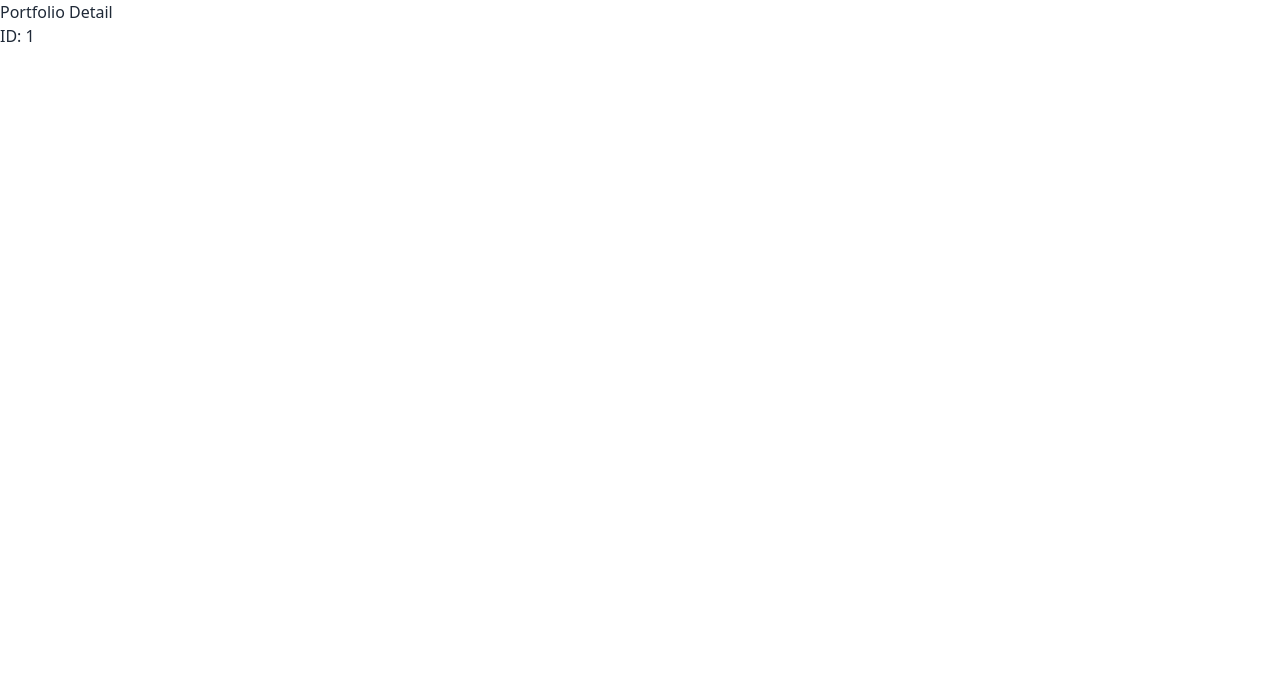
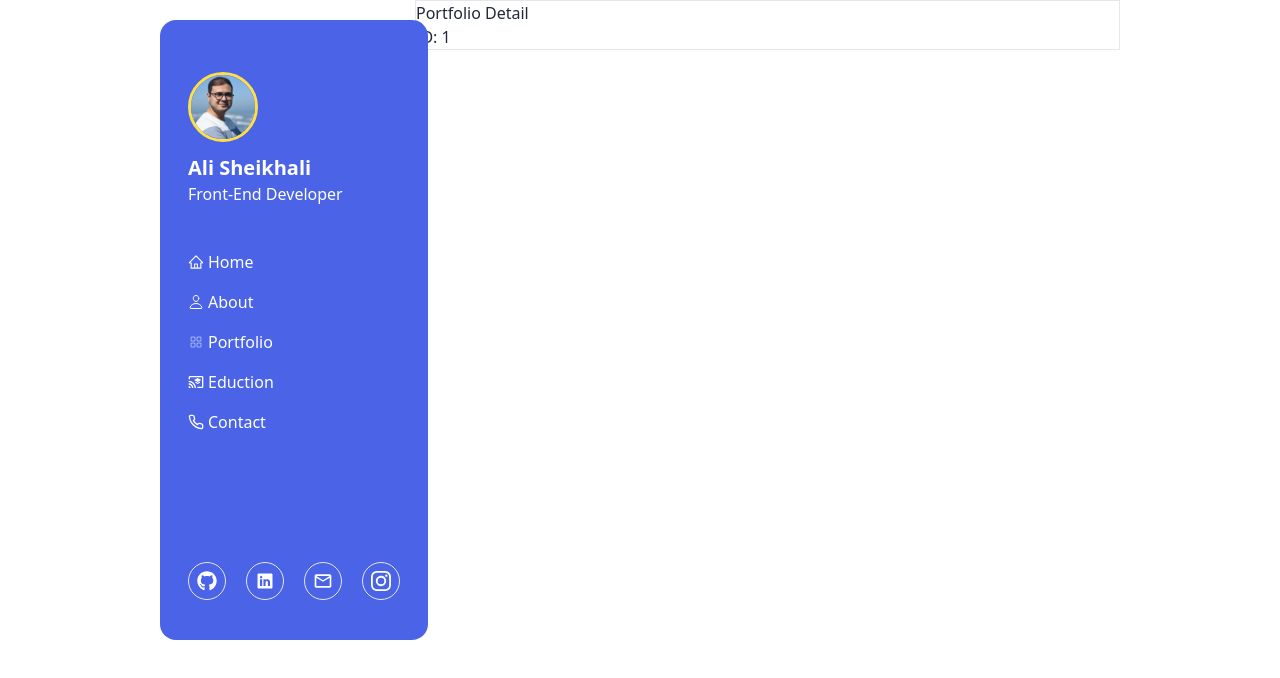
Before and after one commit to ali-sheikhali/portfolio, a React (Create React App) app: page /portfolio/1 in a window 1280 px wide. Shown: the top 678 px of the page. Built offline with nearby package versions, Linux system fonts and the light colour scheme.

Commit message:
add portfolio detail

```diff
--- a/src/App.js
+++ b/src/App.js
@@ -7,7 +7,7 @@ function App() {
     <div>
       <Router>
         <Routes>
-          <Route  path="/" Component={Home} />
+          <Route path="/" Component={Home} />
           <Route path="/portfolio/:id" Component={PortfolioDetail} />
         </Routes>
       </Router>
--- a/src/components/Portfolio.js
+++ b/src/components/Portfolio.js
@@ -4,6 +4,7 @@ import tmdb from "../media/tmdblogo.png";
 import learning from "../media/learning.png";
 import weather from "../media/weather.png";
 import shop from "../media/shop.png";
+
 function Portfolio({ portfolioRef }) {
   const portfolioItems = [
     { id: 1, name: "TMDB movie Website", image: tmdb },
--- a/src/components/PortfolioDetail.js
+++ b/src/components/PortfolioDetail.js
@@ -1,13 +1,33 @@
 import React from "react";
-import { useParams } from "react-router-dom";
+import { Link, useParams } from "react-router-dom";
+import WideScreenNavBar from "./navbar/WideScreenNavBar";
+import MobileBar from "./navbar/MobileBar";
 function PortfolioDetail() {
   const { id } = useParams();
   return (
-    <div>
-      <h2>Portfolio Detail</h2>
-      <p>ID: {id}</p>
-      <figure>
-      </figure>
+    <div >
+      <div className="lg:hidden w-11/12 mx-auto my-5">
+        <div>
+          <MobileBar />
+        </div>
+        <div>
+          <div className="border my-10">
+            <h2>Portfolio Detail</h2>
+            <p>ID: {id}</p>
+          </div>
+        </div>
+      </div>
+      <div className="hidden lg:flex w-11/12 mx-auto xl:w-9/12 gap-5">
+        <div className="w-3/12">
+          <Link to="/">
+            <WideScreenNavBar />
+          </Link>
+        </div>
+        <div className="w-9/12 border">
+          <h2>Portfolio Detail</h2>
+          <p>ID: {id}</p>
+        </div>
+      </div>
     </div>
   );
 }
--- a/src/components/navbar/WideScreenNavBar.js
+++ b/src/components/navbar/WideScreenNavBar.js
@@ -15,7 +15,7 @@ function WideScreenNavBar({
   GetInTouchRef,
 }) {
   const handleClick = (ref) => {
-    if (ref.current) {
+    if (ref && ref.current) {
       ref.current.scrollIntoView({
         behavior: "smooth",
       });
```
Also changed, not shown: src/components/Home.js (+5 -8 lines).
